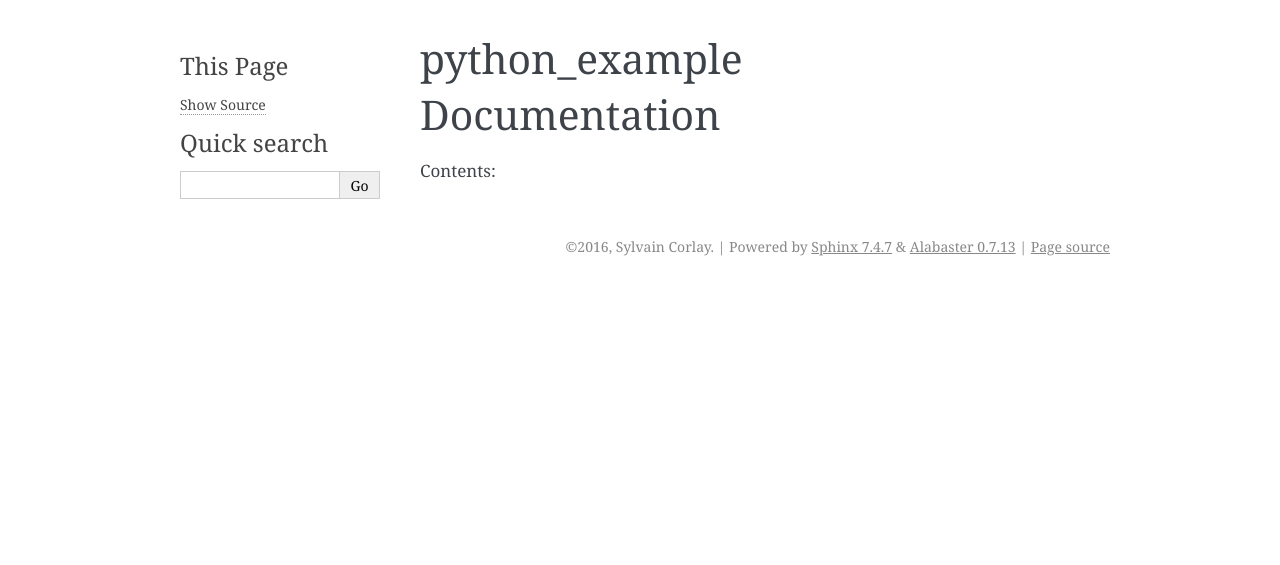
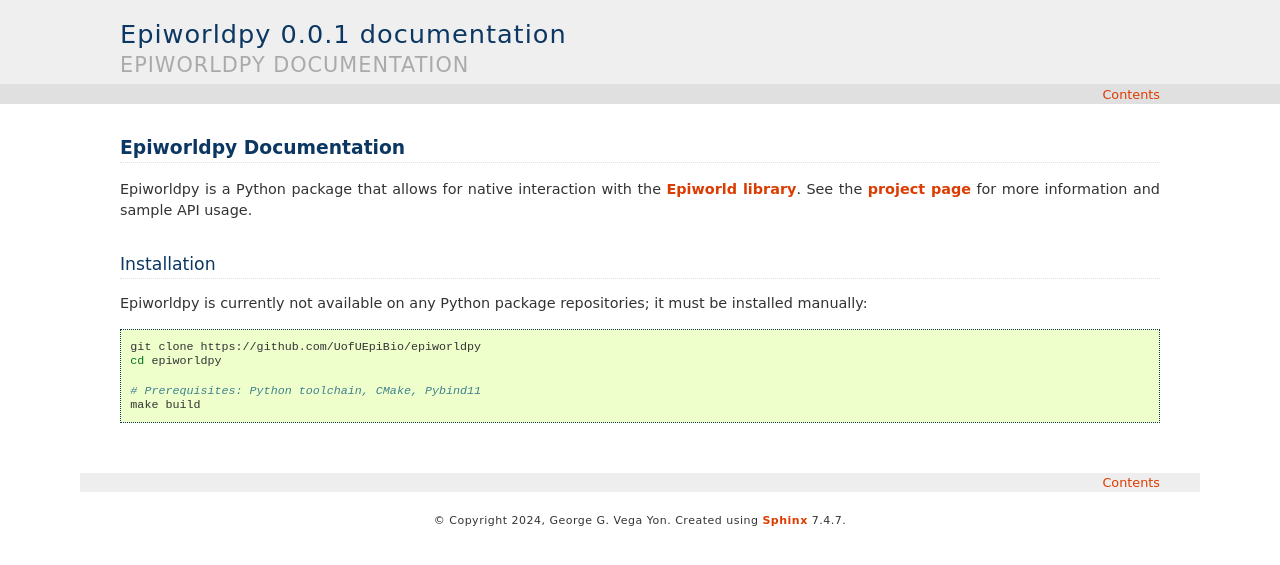
Before and after one commit to milobanks/epiworldpy, a Sphinx documentation site: the page built from docs/index.rst, in a window 1280 px wide. Shown: the top 565 px of the page. Built offline with Sphinx 7.4.7, drawn with Linux system fonts in a browser that asks for light colours.

Commit message:
[docs] fix names, theme, basic content
Added basic content on installation to the documentation, fixed the
names, warnings, errors, changed authors and copyright information, as
well as remove some dummy content that was left over from template or
other.

```diff
--- a/docs/conf.py
+++ b/docs/conf.py
@@ -49,9 +49,9 @@
 master_doc = 'index'
 
 # General information about the project.
-project = 'python_example'
-copyright = '2016, Sylvain Corlay'
-author = 'Sylvain Corlay'
+project = 'Epiworldpy'
+copyright = '2024, George G. Vega Yon'
+author = 'Milo Banks'
 
 # The version info for the project you're documenting, acts as replacement for
 # |version| and |release|, also used in various other places throughout the
@@ -67,7 +67,7 @@
 #
 # This is also used if you do content translation via gettext catalogs.
 # Usually you set "language" from the command line for these cases.
-language = None
+language = 'en'
 
 # There are two options for replacing |today|: either, you set today to some
 # non-false value, then it is used:
@@ -77,7 +77,7 @@
 
 # List of patterns, relative to source directory, that match files and
 # directories to ignore when looking for source files.
-exclude_patterns = ['_build']
+exclude_patterns = []
 
 # The reST default role (used for this markup: `text`) to use for all
 # documents.
@@ -111,7 +111,7 @@
 
 # The theme to use for HTML and HTML Help pages.  See the documentation for
 # a list of builtin themes.
-html_theme = 'alabaster'
+html_theme = 'haiku'
 
 # Theme options are theme-specific and customize the look and feel of a theme
 # further.  For a list of options available for each theme, see the
@@ -288,4 +288,4 @@
 
 
 # Example configuration for intersphinx: refer to the Python standard library.
-intersphinx_mapping = {'https://docs.python.org/': None}
+# intersphinx_mapping = {'https://docs.python.org/': None}
--- a/docs/index.rst
+++ b/docs/index.rst
@@ -1,9 +1,27 @@
-python_example Documentation
+Epiworldpy Documentation
 ============================
 
-Contents:
+Epiworldpy is a Python package that allows for native interaction with
+the `Epiworld library <https://github.com/UofUEpiBio/epiworld>`_. See
+the `project page <https://github.com/UofUEpiBio/epiworldpy>`_ for
+more information and sample API usage.
 
-.. toctree::
-   :maxdepth: 2
+Installation
+------------
 
-   python_example
+Epiworldpy is currently not available on any Python package
+repositories; it must be installed manually:
+
+..  code-block:: bash
+
+    git clone https://github.com/UofUEpiBio/epiworldpy
+    cd epiworldpy
+
+    # Prerequisites: Python toolchain, CMake, Pybind11
+    make build
+
+..
+    Contents:
+
+    .. toctree::
+        :maxdepth: 2
--- a/docs/python_example.rst
+++ /dev/null
@@ -1 +0,0 @@
-.. automodule:: python_example
```
Also changed, not shown: 2 other files.
